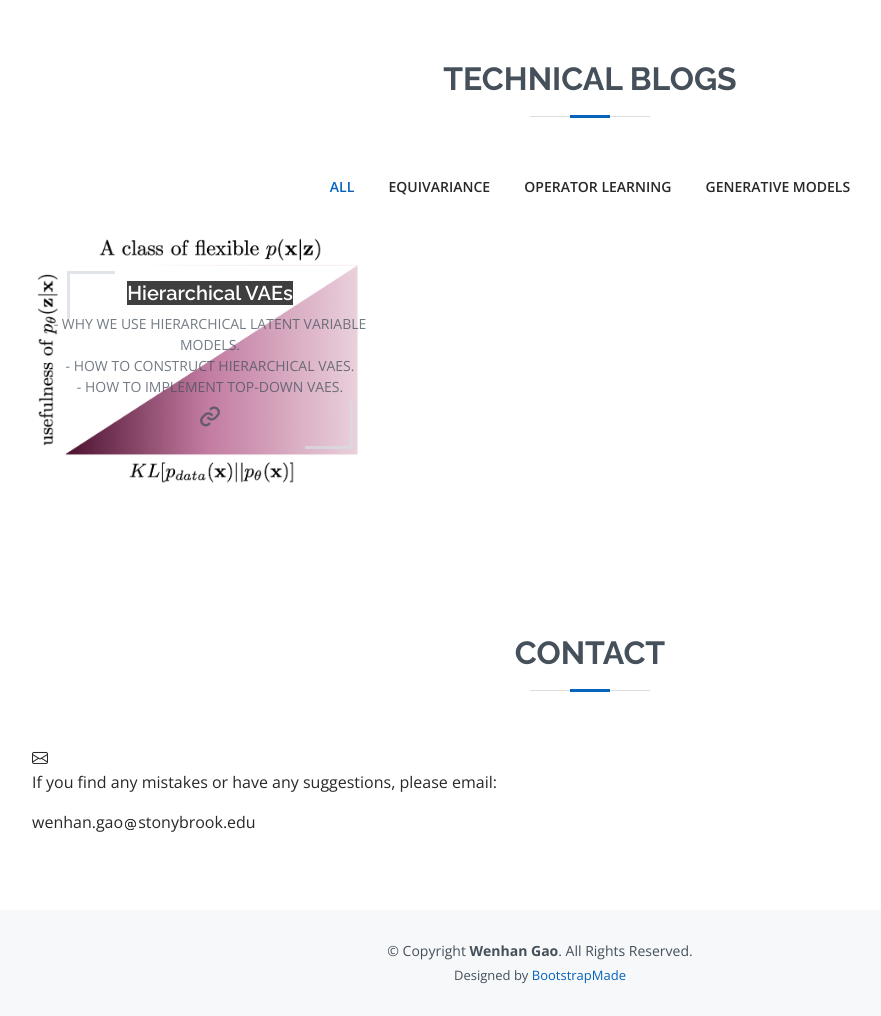
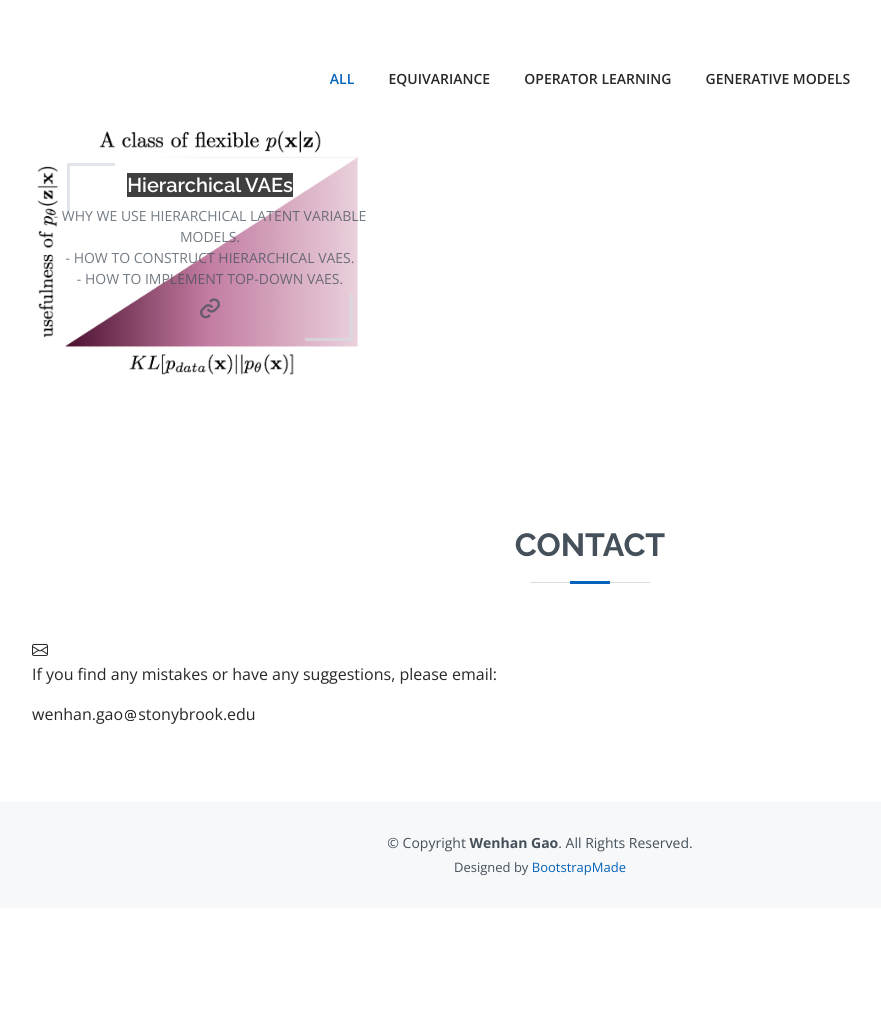
Before and after one commit to wenhangao21/wenhangao21.github.io, a Jekyll site: the page blogs/blogs.html, which Jekyll copies as it is, in a window 1280 px wide. Shown: the whole page, without its empty margins (100-981 px from the left). Built offline with Jekyll 4.4.1, drawn with Linux system fonts in a browser that asks for light colours; nearby versions of some CDN libraries; some web fonts are replaced; after the commit the page ends 908 px from its top, so only the background shows below that.

Commit message:
Initial commit

```diff
--- a/blogs/blogs.html
+++ b/blogs/blogs.html
@@ -51,9 +51,9 @@
     <section id="blog" class="portfolio section-bg">
       <div class="container" data-aos="fade-up">
 
-        <div class="section-title">
-          <h2>Technical BLOGs</h2>
-        </div>
+        <!-- <div class="section-title"> -->
+          <!-- <h2>Technical BLOGs</h2> -->
+        <!-- </div> -->
 
         <div class="row">
           <div class="col-lg-12 d-flex justify-content-center" data-aos="fade-up" data-aos-delay="100">
```
